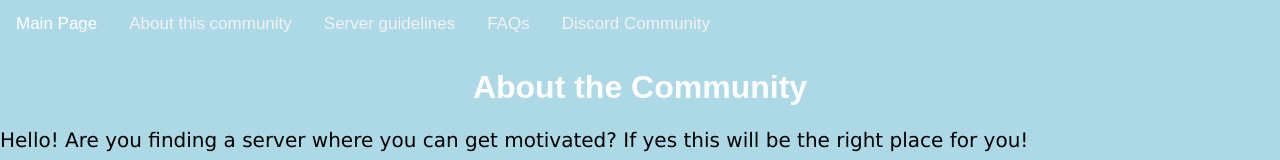
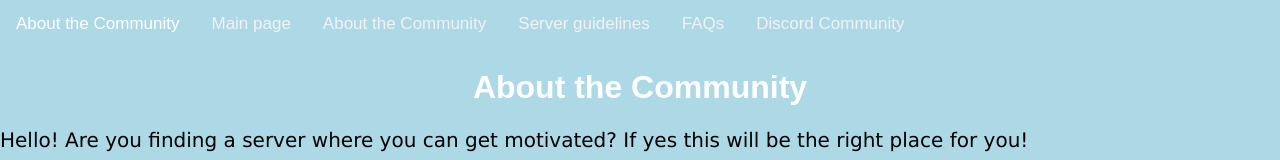
Before and after one commit to ASC1566/About-the-Community, a plain HTML site: page index.html in a window 1280 px wide. Shown: the top 160 px of the page. Drawn offline with Linux system fonts and the light colour scheme.

Commit message:
Update index.html

```diff
--- a/index.html
+++ b/index.html
@@ -37,8 +37,9 @@ body {
 <body>
 
 <div class="topnav">
-  <a class="active" href="https://asc1566.github.io/MotivationCommunity/">Main Page</a>
-  <a href="https://asc1566.github.io/About-the-Community/">About this community</a>
+  <a class="active" href="https://asc1566.github.io/About-the-Community/">About the Community</a>
+  <a href="https://asc1566.github.io/MotivationCommunity/">Main page</a>
+  <a href="https://asc1566.github.io/About-the-Community/">About the Community</a>
   <a href="https://asc1566.github.io/Server-Guidelines/">Server guidelines</a>
   <a href="https://asc1566.github.io/FAQ/">FAQs</a>
   <a href="https://discord.com/invite/TWWY6Fb">Discord Community</a>
```
